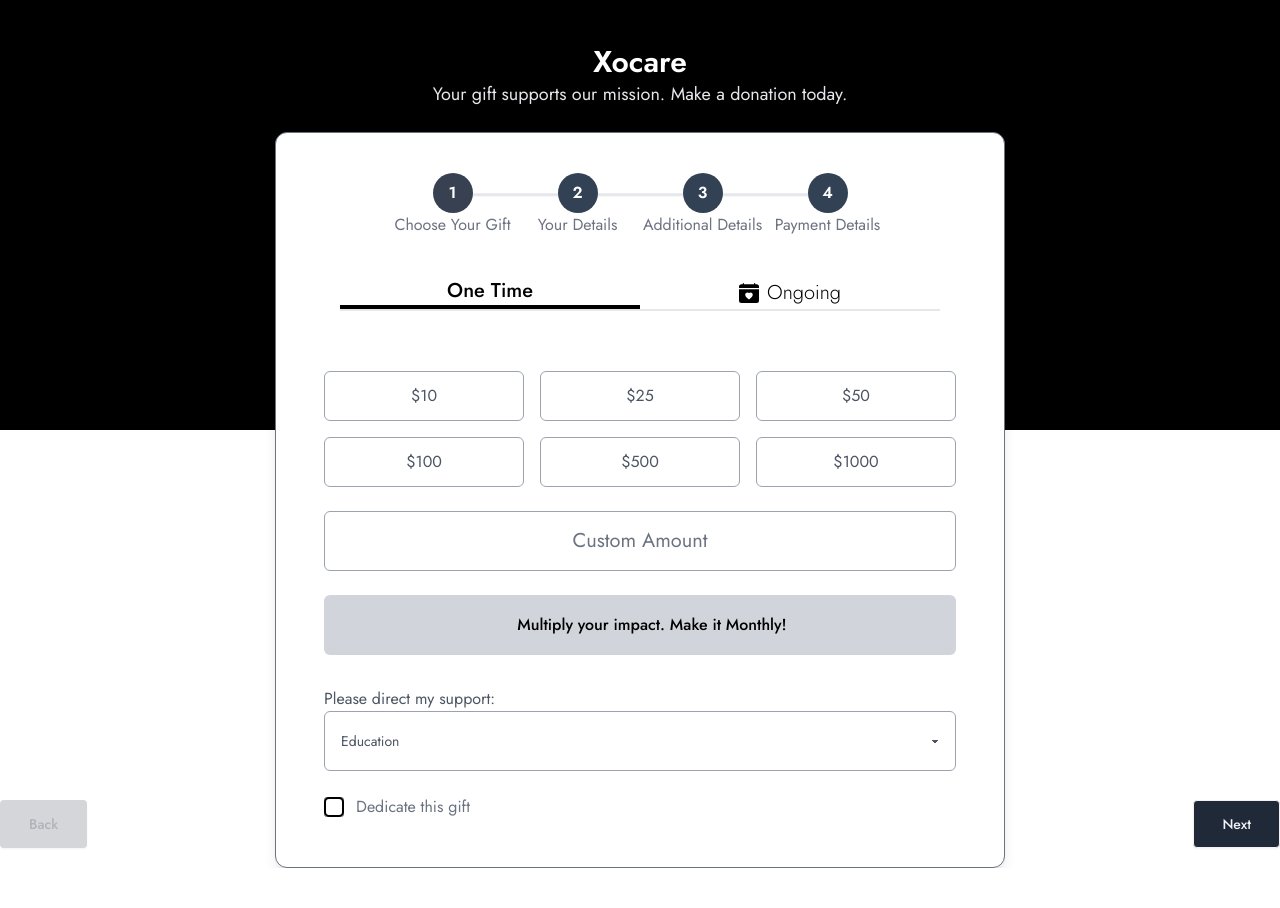
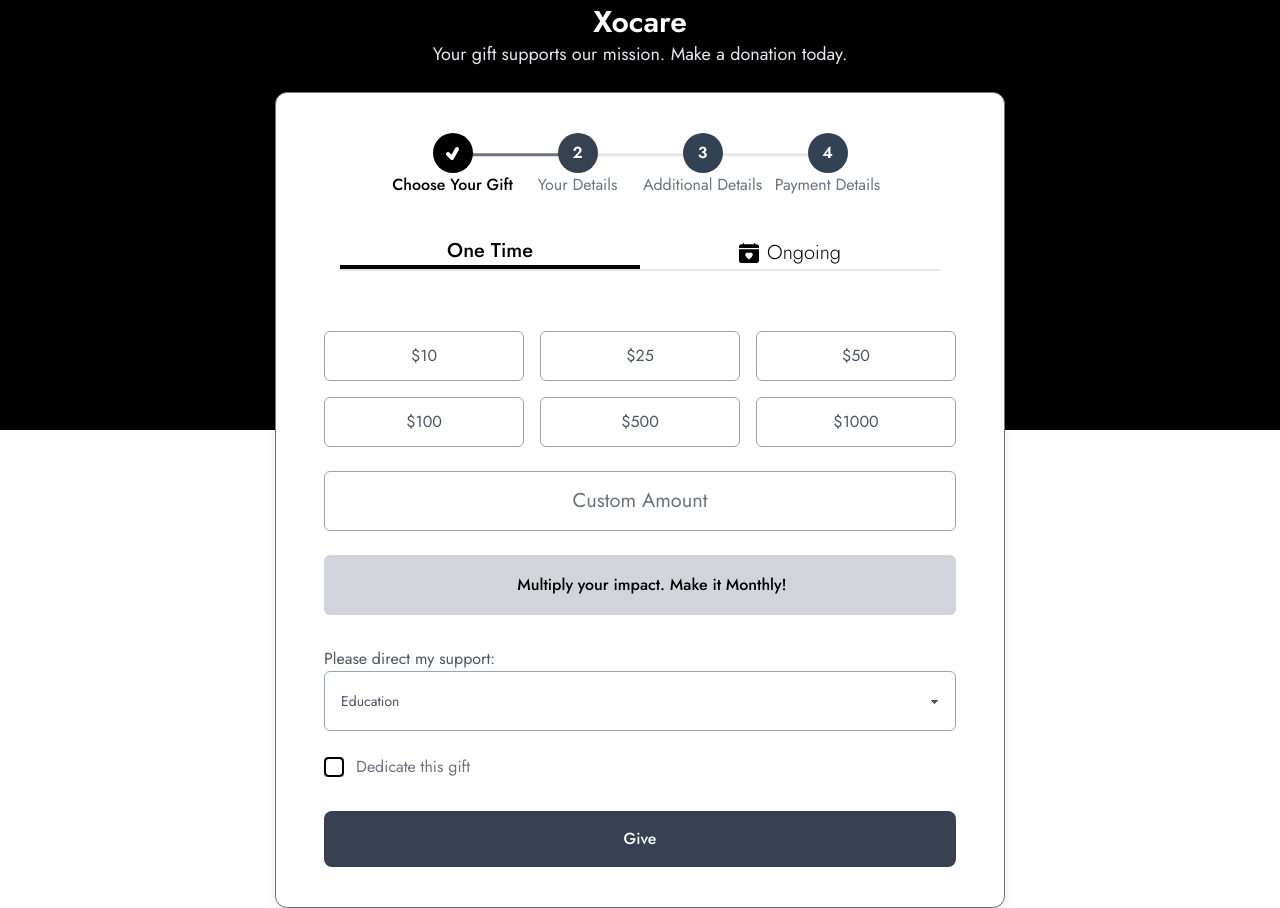
Before and after one commit to Nkusibeni23/Xocare, a React (Vite) app in the folder Frontend/: page /Donate in a window 1280 px wide. Before the commit the page ends 868 px from the top, so only its background shows below. Built offline with nearby package versions, Linux system fonts and the light colour scheme; some icons are missing.

Commit message:
some update

```diff
--- a/Frontend/src/components/Donate.jsx
+++ b/Frontend/src/components/Donate.jsx
@@ -14,7 +14,7 @@
     "Payment Details",
   ];
 
-  const [currentStep, setCurrentStep] = useState(1);
+  const [currentStep, setCurrentStep] = useState(2);
   const [complete, setComplete] = useState(false);
   const [tab, setTab] = useState("onTime");
 
@@ -83,7 +83,7 @@
                   </button>
                 </div>
                 <div className=" mt-[60px] text-black">
-                  {tab === "onTime" && <DonateOnTime />}
+                  {tab === "onTime" && <DonateOnTime handleNext={handleNext} />}
                   {tab === "OnGoing" && <DonateOnGoing />}
                 </div>
               </div>
@@ -92,7 +92,7 @@
         </div>
       </div>
 
-      <div className="flex justify-between">
+      {/* <div className="flex justify-between">
         <button
           className="btn"
           onClick={handleBack}
@@ -105,7 +105,7 @@
             {currentStep === steps.length ? "Finish" : "Next"}
           </button>
         )}
-      </div>
+      </div> */}
     </>
   );
 };
--- a/Frontend/src/components/pages/DonateOnTime.jsx
+++ b/Frontend/src/components/pages/DonateOnTime.jsx
@@ -1,9 +1,11 @@
+/* eslint-disable react/prop-types */
 import { useState, useRef, useEffect } from "react";
 import { LiaHandHoldingHeartSolid } from "react-icons/lia";
 import "./onTime.css";
 
-export default function DonateOnTime() {
+export default function DonateOnTime({ handleNext }) {
   const [customAmount, setCustomAmount] = useState(false);
+  const [checked, setChecked] = useState(false);
   const inputRef = useRef(null);
 
   useEffect(() => {
@@ -14,6 +16,10 @@
 
   function handleAmount() {
     setCustomAmount(!customAmount);
+  }
+
+  function handleCheck() {
+    setChecked(!checked);
   }
 
   return (
@@ -58,9 +64,7 @@
       <div className="mt-8">
         <label className=" text-gray-600">Please direct my support:</label>
         <select className="select select-bordered border border-gray-400 rounded-md h-[60px] bg-transparent text-gray-600 w-full hover:border-4 hover:border-gray-950 transition-all duration-500 hover:outline-none">
-          <option disabled selected>
-            Education
-          </option>
+          <option>Education</option>
           <option>Extra Curricular Activates</option>
           <option>Community Space Build</option>
           <option>
@@ -71,12 +75,34 @@
       </div>
       <div className="mt-6">
         <div className="flex gap-3 items-center cursor-pointer">
-          <input type="checkbox" className="custom" />
+          <input type="checkbox" className="custom" onClick={handleCheck} />
 
           <span className="text-gray-500">Dedicate this gift</span>
         </div>
-        <div className="mt-2"></div>
+        {checked && (
+          <div className="mt-6">
+            <label className=" text-gray-600">What type of dedication?</label>
+            <select className=" mt-2 select select-bordered border border-gray-400 rounded-md h-[60px] bg-transparent text-gray-600 w-full hover:border-4 hover:border-gray-950 transition-all duration-500 hover:outline-none">
+              <option>In Honor Of</option>
+              <option>In Memory Of</option>
+            </select>
+            <div className="mt-2">
+              <label className=" text-gray-600">What type of dedication?</label>
+              <input
+                className="w-full px-3 p-4 mt-2 bg-transparent rounded-md border border-gray-400 hover:border-4 hover:border-gray-950 hover:outline-none"
+                placeholder="Dedication name"
+                type="text"
+              />
+            </div>
+          </div>
+        )}
       </div>
+      <button
+        className="mt-8 w-full p-4 text-center bg-gray-700 hover:bg-gray-950 transition-all duration-500 rounded-lg text-white font-medium"
+        onClick={handleNext}
+      >
+        Give
+      </button>
     </>
   );
 }
```
